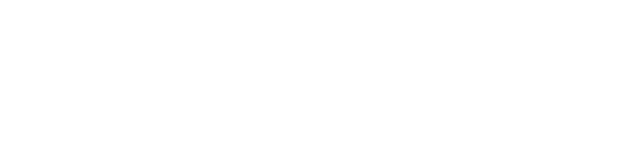
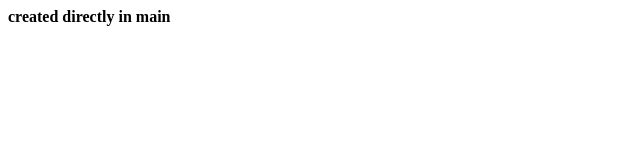
Before and after one commit to RaviTejaNanda/hanuman, a plain HTML site: page index.html in a window 1280 px wide. Shown: the whole page, without its empty margins (0-640 px from the left). Drawn offline with Linux system fonts and the light colour scheme.

Commit message:
Update index.html

```diff
--- a/index.html
+++ b/index.html
@@ -5,6 +5,6 @@
     <title> Ravi </title>
 </head>
 <body>
-
+    <b>created directly in main</b>
 </body>
 </html>
```
